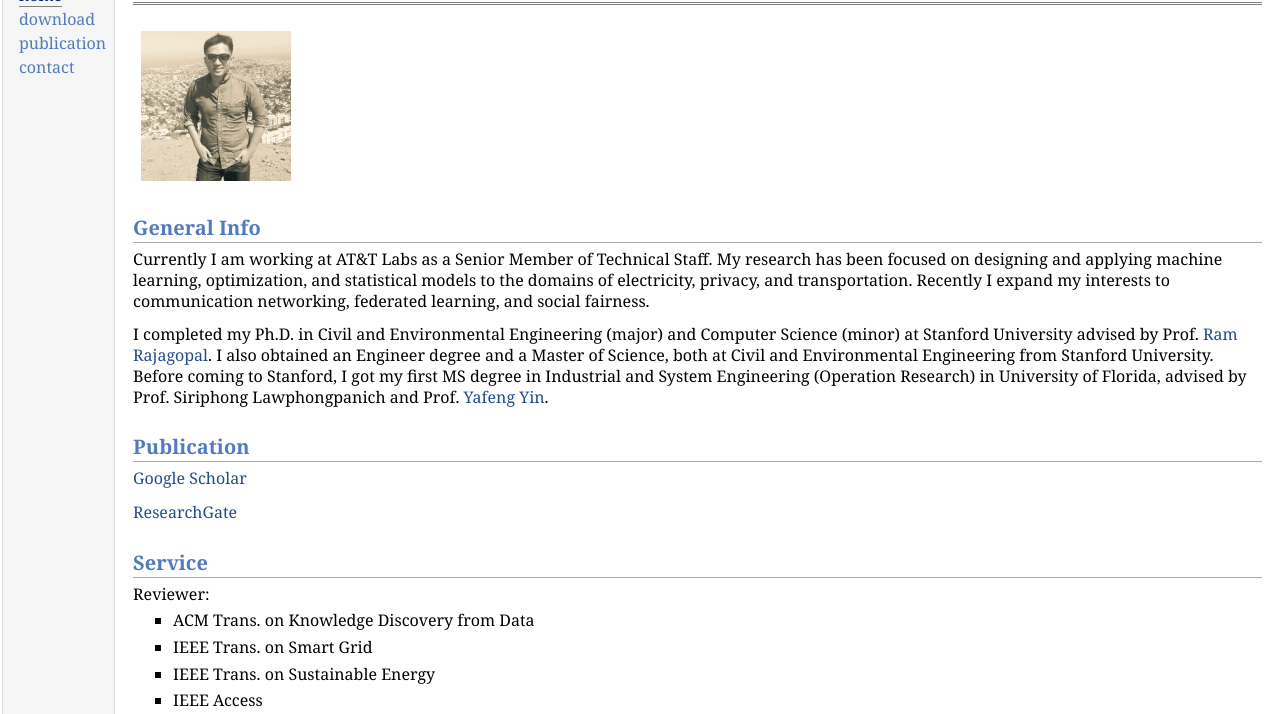
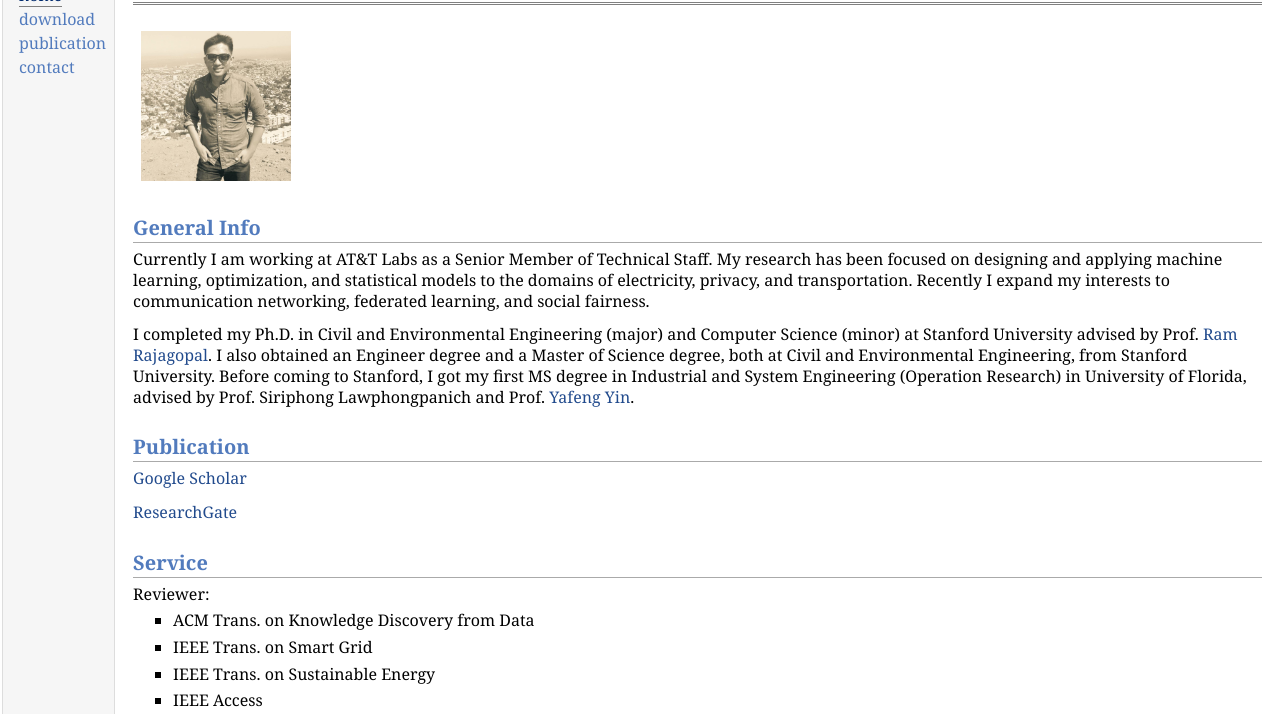
Before and after one commit to markcx/markcx.github.io, a plain HTML site: page html/index.html in a window 1280 px wide. Shown: the part 69-783 px from the top of the page. Drawn offline with Linux system fonts and the light colour scheme.

Commit message:
update index page fix

```diff
--- a/html/index.html
+++ b/html/index.html
@@ -28,7 +28,7 @@
 <td align="left"></td></tr></table>
 <h2>General Info</h2>
 <p>Currently I am working at AT&T Labs as a Senior Member of Technical Staff. My research has been focused on designing and applying machine learning, optimization, and statistical models to the domains of electricity, privacy, and transportation. Recently I expand my interests to communication networking, federated learning, and social fairness.</p>
-<p>I completed my Ph.D. in Civil and Environmental Engineering (major) and Computer Science (minor) at Stanford University advised by Prof. <a href="https://profiles.stanford.edu/ram-rajagopal">Ram Rajagopal</a>. I also obtained an Engineer degree and a Master of Science, both at Civil and Environmental Engineering from Stanford University. Before coming to Stanford, I got my first MS degree in Industrial and System Engineering (Operation Research) in University of Florida, advised by Prof. Siriphong Lawphongpanich and Prof. <a href="https://cee.engin.umich.edu/people/yin-yafeng/">Yafeng Yin</a>.</p>
+<p>I completed my Ph.D. in Civil and Environmental Engineering (major) and Computer Science (minor) at Stanford University advised by Prof. <a href="https://profiles.stanford.edu/ram-rajagopal">Ram Rajagopal</a>. I also obtained an Engineer degree and a Master of Science degree, both at Civil and Environmental Engineering, from Stanford University. Before coming to Stanford, I got my first MS degree in Industrial and System Engineering (Operation Research) in University of Florida, advised by Prof. Siriphong Lawphongpanich and Prof. <a href="https://cee.engin.umich.edu/people/yin-yafeng/">Yafeng Yin</a>.</p>
 <h2>Publication </h2>
 <p><a href="https://scholar.google.com/citations?hl=en&amp;user=HaP8HPYAAAAJ&amp;view_op=list_works">Google Scholar</a></p>
 <p><a href="https://www.researchgate.net/profile/Xiao_Chen27">ResearchGate</a></p>
```
Also changed, not shown: 1 other file.
